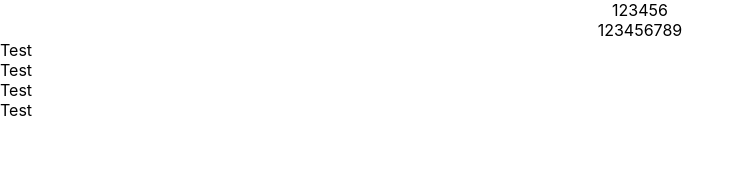
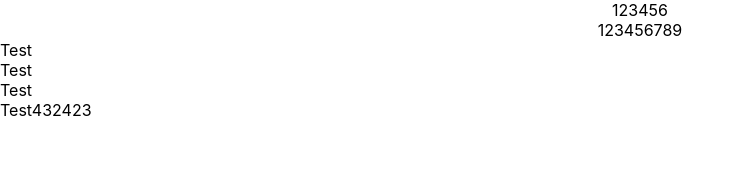
Before and after one commit to Arenelin/Test2, a React (Create React App) app: page / in a window 1280 px wide. Shown: the top 190 px of the page, without its empty margins (0-745 px from the left). Built offline with nearby package versions, Linux system fonts and the light colour scheme.

Commit message:
fix: change number from main

```diff
--- a/src/index.tsx
+++ b/src/index.tsx
@@ -13,7 +13,7 @@ root.render(
       <div>Test</div>
       <div>Test</div>
       <div>Test</div>
-      <div>Test</div>
+      <div>Test432423</div>
   </React.StrictMode>
 );
 
```
